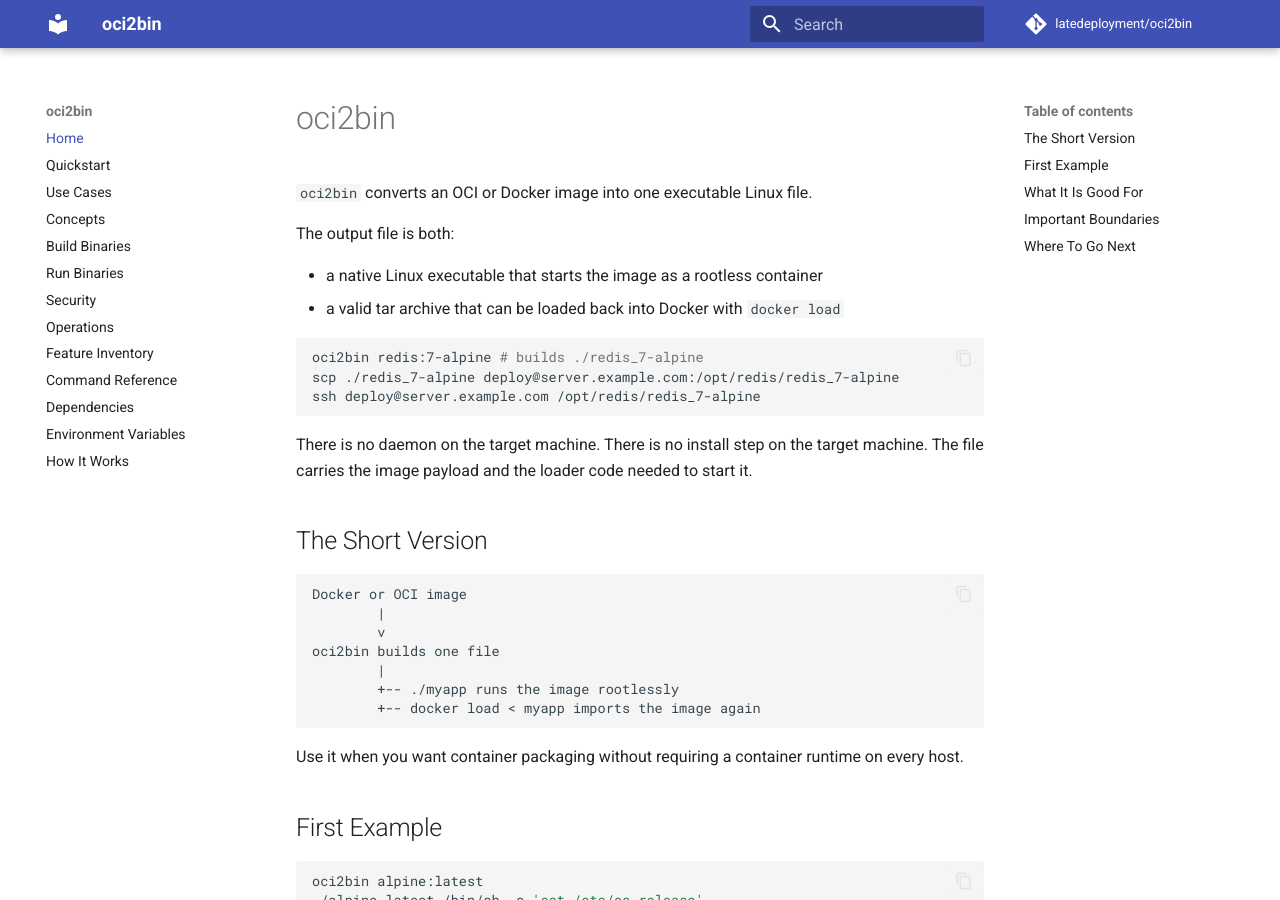
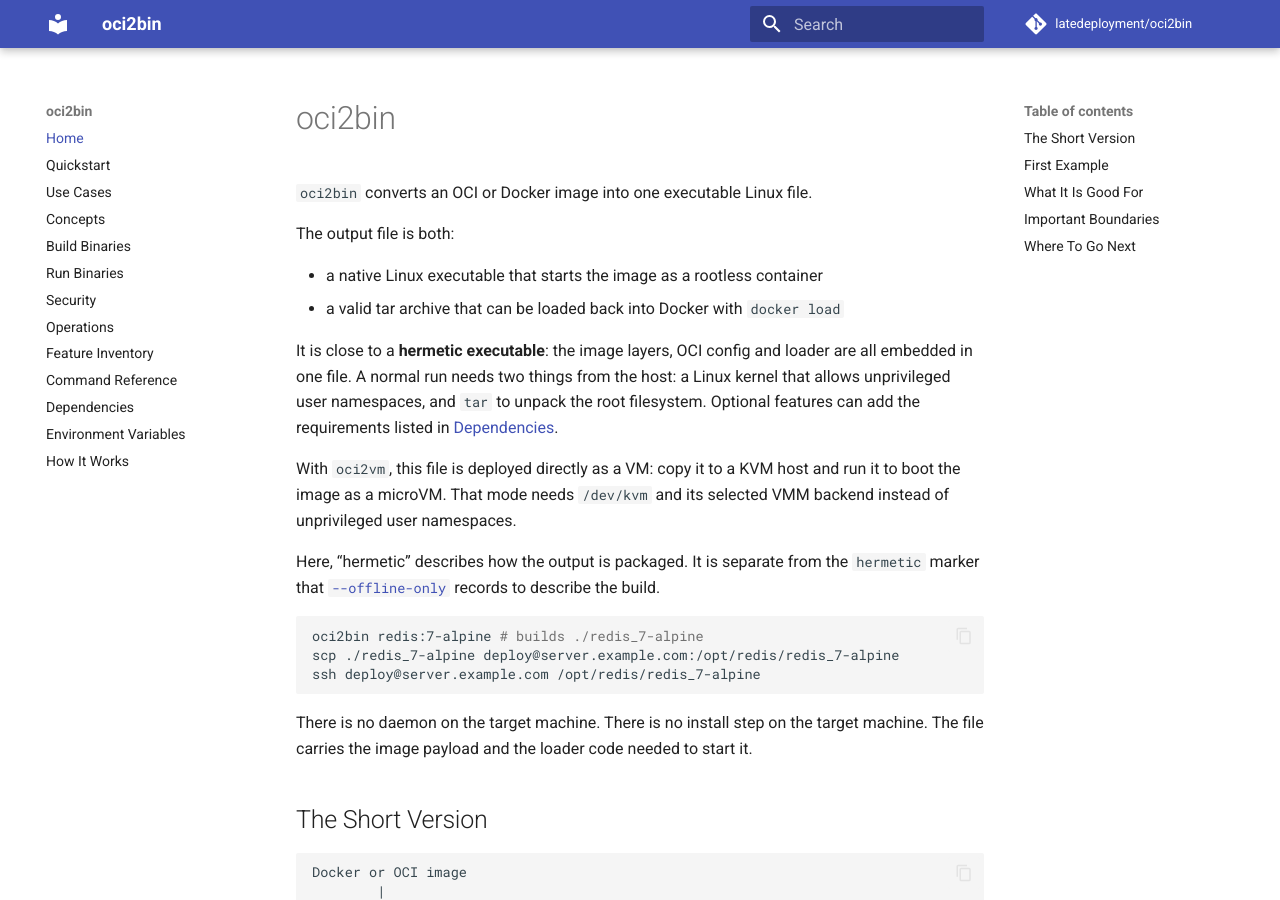
Before and after one commit to latedeployment/oci2bin, an MkDocs documentation site: the page built from docs/index.md, in a window 1280 px wide and 900 px high. Built offline with MkDocs 1.6.1 and Material for MkDocs 9.7.7, drawn with Linux system fonts in a browser that asks for light colours; comment, search, counter and statistics services are not loaded.

Commit message:
clarify runtime dependencies and VM deployment

````diff
--- a/docs/index.md
+++ b/docs/index.md
@@ -6,6 +6,20 @@
 
 - a native Linux executable that starts the image as a rootless container
 - a valid tar archive that can be loaded back into Docker with `docker load`
+
+It is close to a **hermetic executable**: the image layers, OCI config and
+loader are all embedded in one file. A normal run needs two things from the
+host: a Linux kernel that allows unprivileged user namespaces, and `tar` to
+unpack the root filesystem. Optional features can add the requirements listed
+in [Dependencies](reference/dependencies.md).
+
+With `oci2vm`, this file is deployed directly as a VM: copy it to a KVM host
+and run it to boot the image as a microVM. That mode needs `/dev/kvm` and its
+selected VMM backend instead of unprivileged user namespaces.
+
+Here, “hermetic” describes how the output is packaged. It is separate from the
+`hermetic` marker that [`--offline-only`](build.md) records to describe the
+build.
 
 ```bash
 oci2bin redis:7-alpine # builds ./redis_7-alpine
````
Also changed, not shown: README.md (+16 -1 lines).
